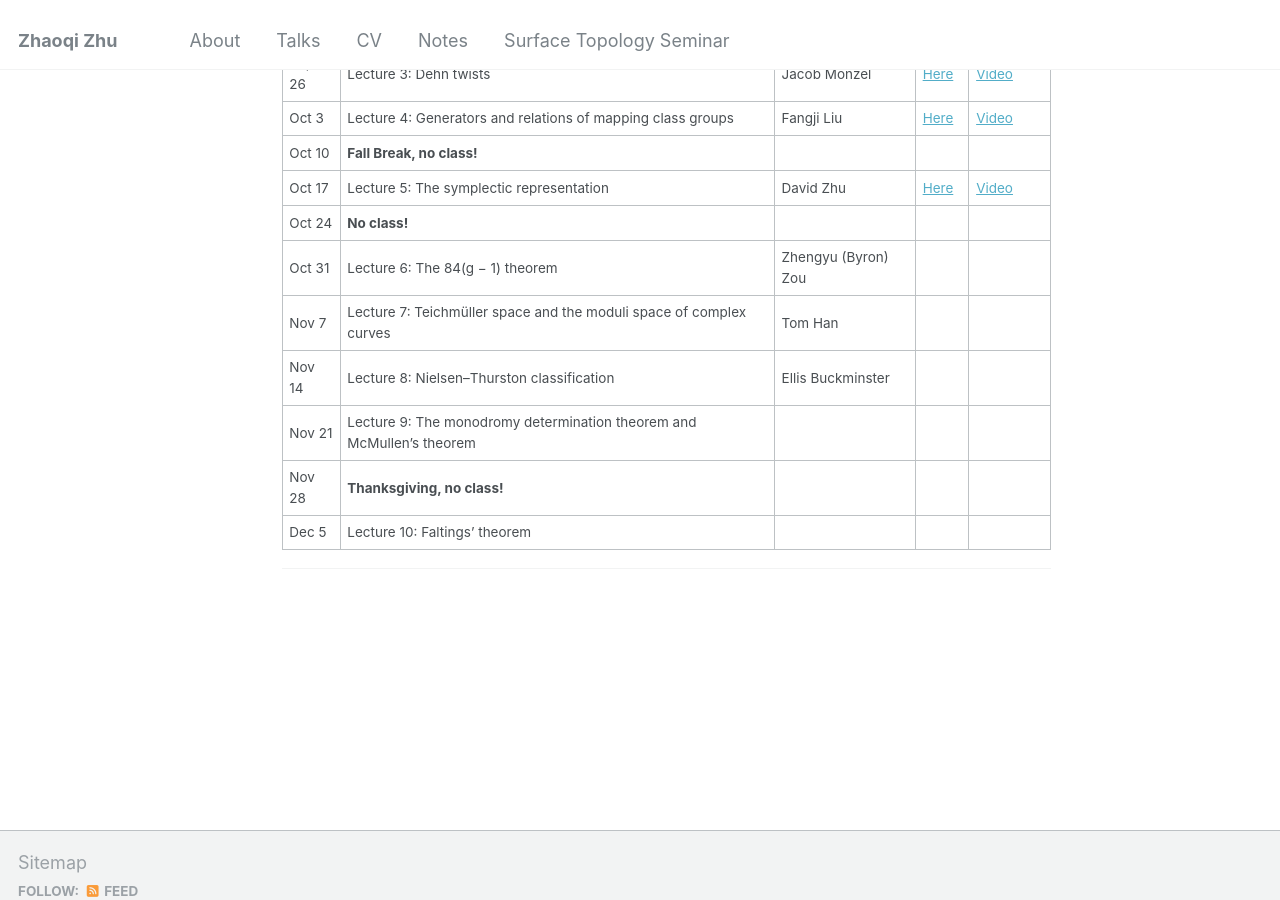
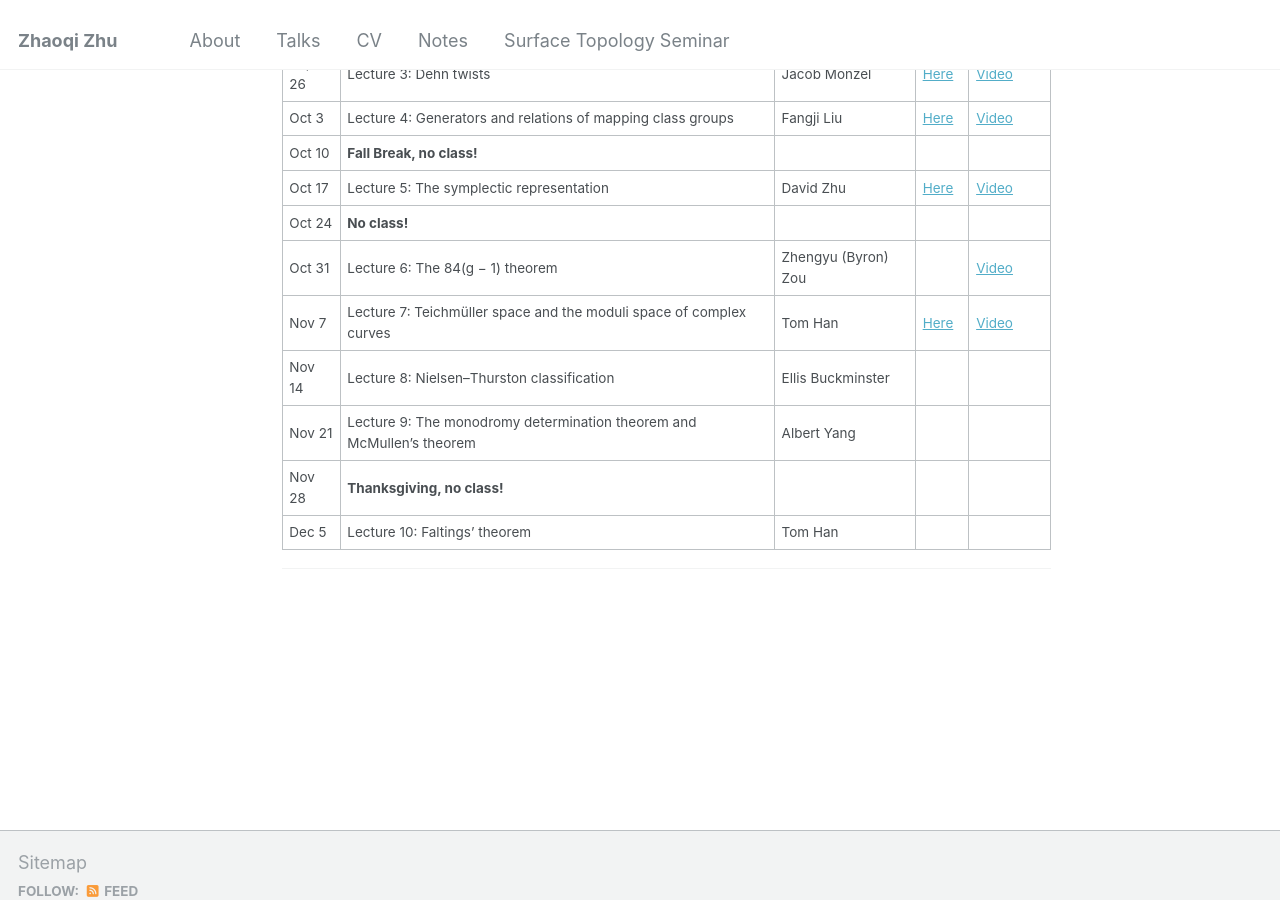
Before and after one commit to davidzzz0331/davidzzz0331.github.io, a Jekyll site: the page built from _pages/surfacetopology.md, in a window 1280 px wide and 900 px high, scrolled down 912 px. Built offline with Jekyll 4.4.1, drawn with Linux system fonts in a browser that asks for light colours.

Commit message:
new vids

```diff
--- a/_pages/surfacetopology.md
+++ b/_pages/surfacetopology.md
@@ -39,12 +39,12 @@ This is a seminar devoted to understanding McMullen’s paper "[From Dynamics on
 | Oct 10 | **Fall Break, no class!**                                   |               |       |           |
 | Oct 17 | Lecture 5: The symplectic representation                |    David Zhu           |   [Here](/assets/surfacetopology/5surface.pdf)    |     [Video](https://youtu.be/TAEpoutuglk)     |
 | Oct 24 | **No class!**                                   |               |       |           |
-| Oct 31 | Lecture 6: The 84(g − 1) theorem                        |      Zhengyu (Byron) Zou         |       |           |
-| Nov 7 | Lecture 7: Teichmüller space and the moduli space of complex curves |  Tom Han        |       |           |
+| Oct 31 | Lecture 6: The 84(g − 1) theorem                        |      Zhengyu (Byron) Zou         |       |     [Video](https://youtu.be/3L9wO7p1gLI)     |
+| Nov 7 | Lecture 7: Teichmüller space and the moduli space of complex curves |  Tom Han        |  [Here](/assets/surfacetopology/7surface.pdf)     |    [Video](https://youtu.be/-wfRQVuVjCE)      |
 | Nov 14  | Lecture 8: Nielsen–Thurston classification              |      Ellis Buckminster         |       |           |
-| Nov 21 | Lecture 9: The monodromy determination theorem and McMullen’s theorem |        |       |           |
+| Nov 21 | Lecture 9: The monodromy determination theorem and McMullen’s theorem |  Albert Yang      |       |           |
 | Nov 28 | **Thanksgiving, no class!**                                 |               |       |           |
-| Dec 5 | Lecture 10: Faltings’ theorem                           |               |       |           |
+| Dec 5 | Lecture 10: Faltings’ theorem                           |       Tom Han        |       |           |
 
 
 
```
Also changed, not shown: 1 other file.
